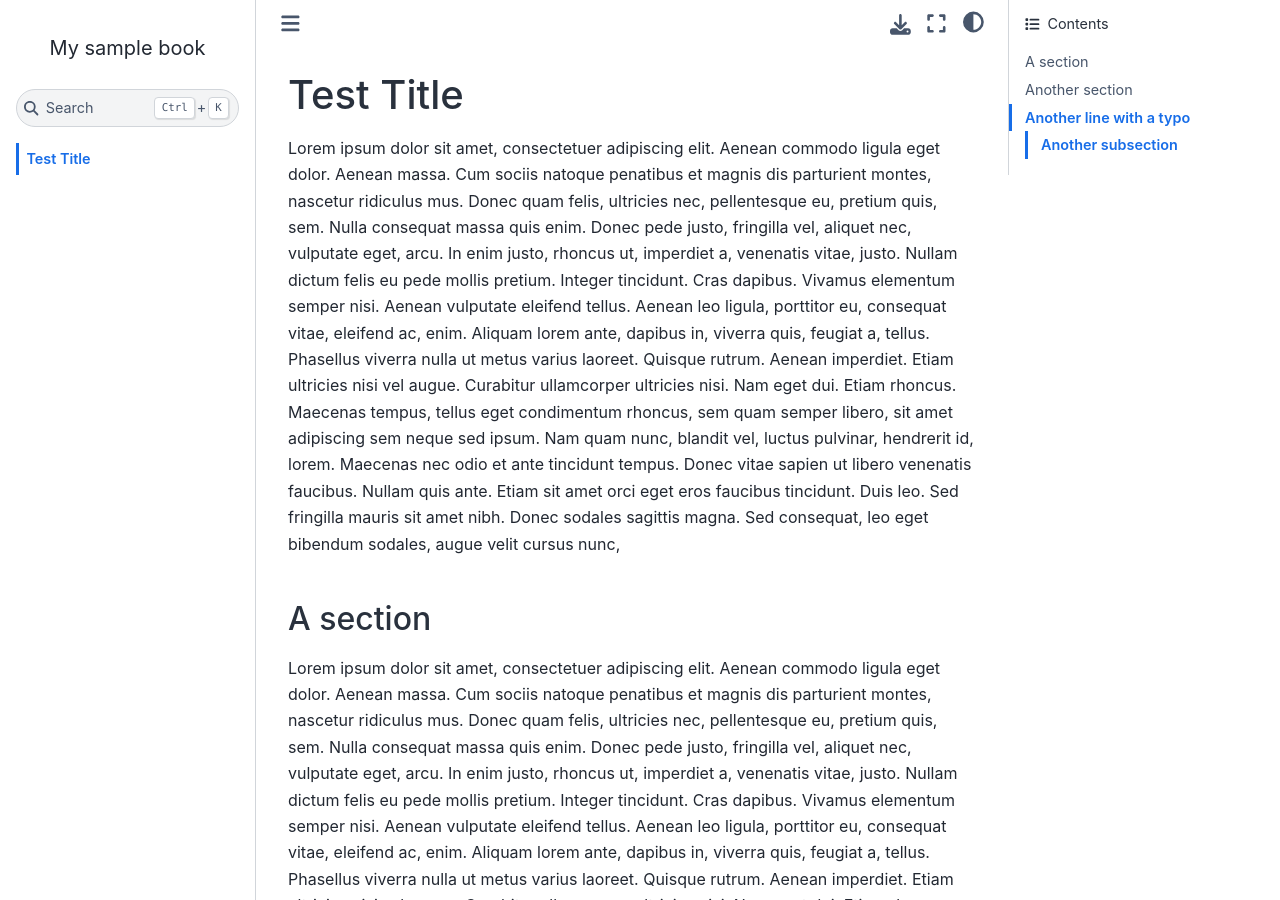
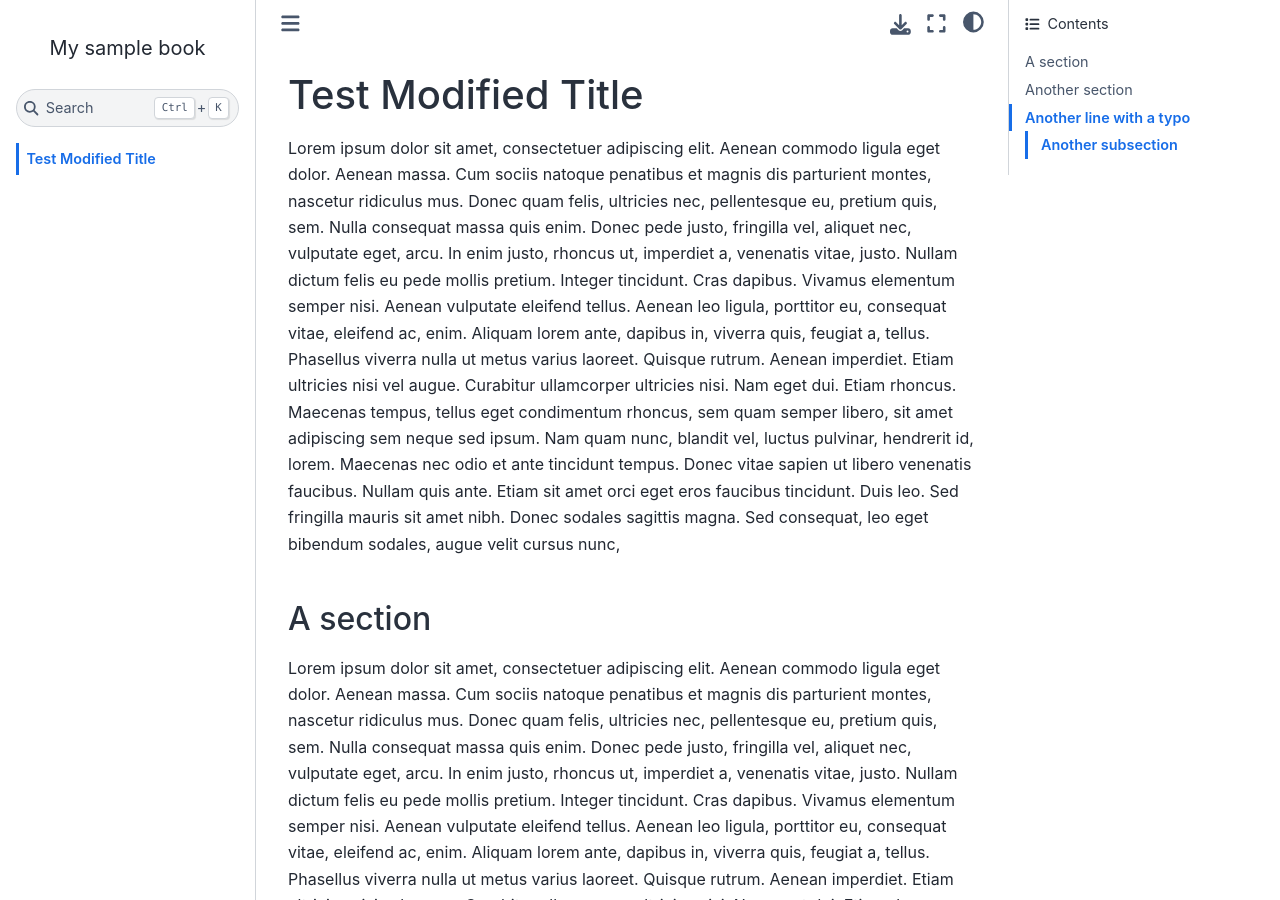
Before and after one commit to jbusecke/test_soeren, a Jupyter Book: the page built from test.md, in a window 1280 px wide and 900 px high. Built offline with Jupyter Book 1.0.4 settings and Sphinx 7.4.7 and the Sphinx Book theme 1.1.4, drawn with Linux system fonts in a browser that asks for light colours.

Commit message:
Update test.md

```diff
--- a/test.md
+++ b/test.md
@@ -1,4 +1,4 @@
-# Test Title
+# Test Modified Title
 Lorem ipsum dolor sit amet, consectetuer adipiscing elit. Aenean commodo ligula eget dolor. Aenean massa. Cum sociis natoque penatibus et magnis dis parturient montes, nascetur ridiculus mus. Donec quam felis, ultricies nec, pellentesque eu, pretium quis, sem. Nulla consequat massa quis enim. Donec pede justo, fringilla vel, aliquet nec, vulputate eget, arcu. In enim justo, rhoncus ut, imperdiet a, venenatis vitae, justo. Nullam dictum felis eu pede mollis pretium. Integer tincidunt. Cras dapibus. Vivamus elementum semper nisi. Aenean vulputate eleifend tellus. Aenean leo ligula, porttitor eu, consequat vitae, eleifend ac, enim. Aliquam lorem ante, dapibus in, viverra quis, feugiat a, tellus. Phasellus viverra nulla ut metus varius laoreet. Quisque rutrum. Aenean imperdiet. Etiam ultricies nisi vel augue. Curabitur ullamcorper ultricies nisi. Nam eget dui. Etiam rhoncus. Maecenas tempus, tellus eget condimentum rhoncus, sem quam semper libero, sit amet adipiscing sem neque sed ipsum. Nam quam nunc, blandit vel, luctus pulvinar, hendrerit id, lorem. Maecenas nec odio et ante tincidunt tempus. Donec vitae sapien ut libero venenatis faucibus. Nullam quis ante. Etiam sit amet orci eget eros faucibus tincidunt. Duis leo. Sed fringilla mauris sit amet nibh. Donec sodales sagittis magna. Sed consequat, leo eget bibendum sodales, augue velit cursus nunc,
 
 
```
